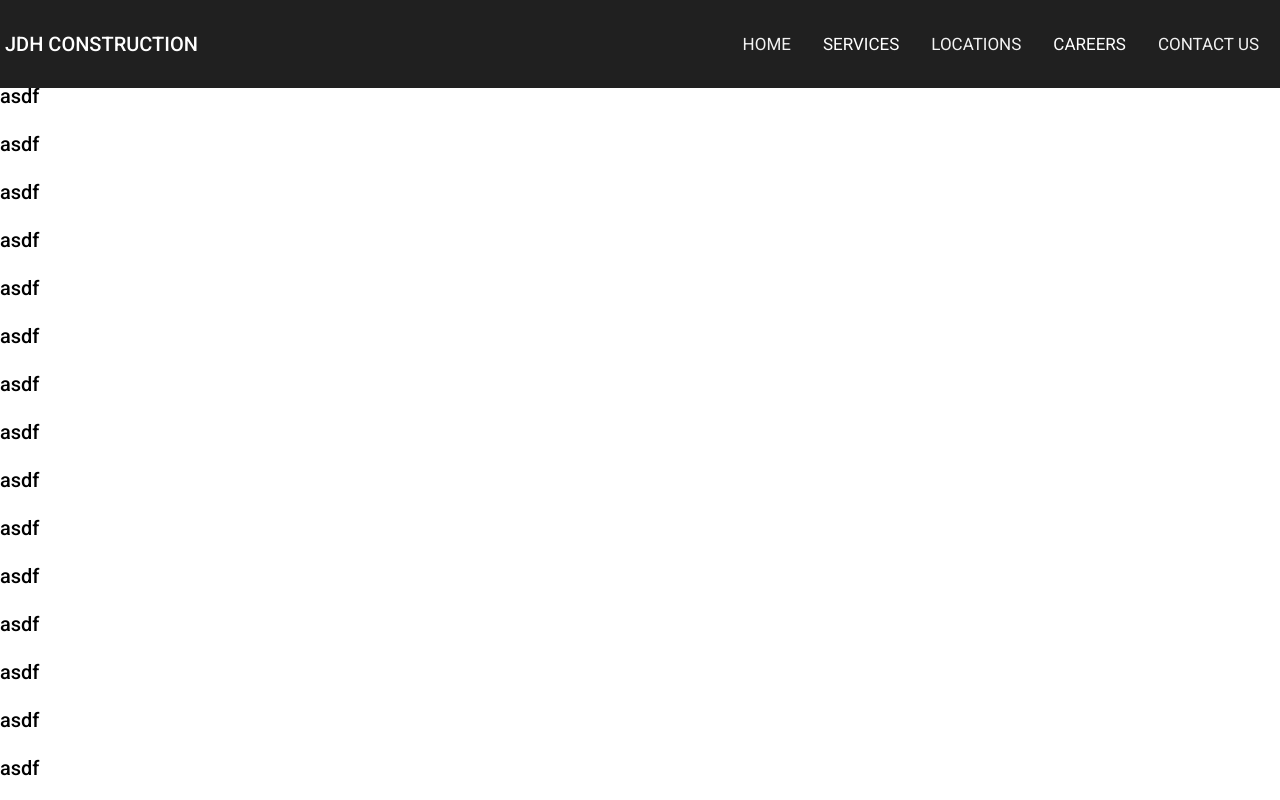
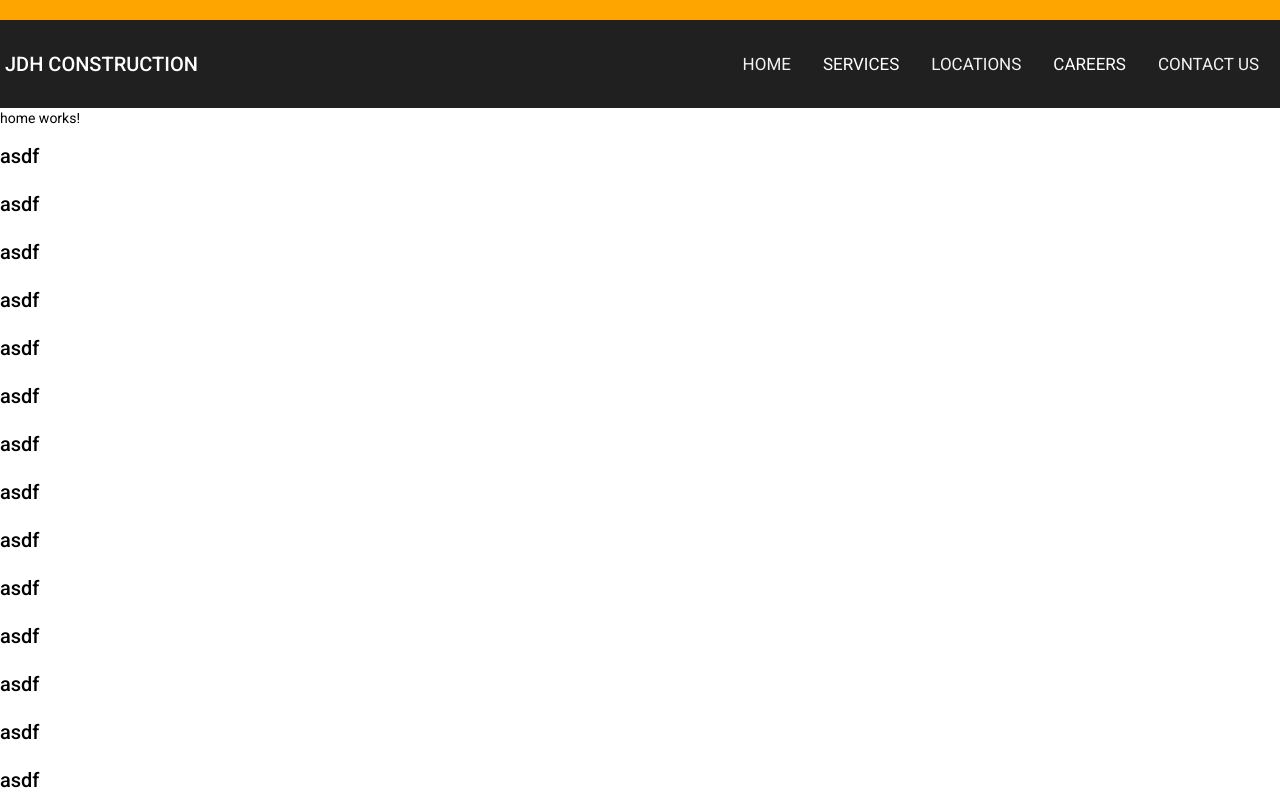
Before and after one commit to khale913/new-JDHconstruction, an Angular app: page / in a window 1280 px wide. Shown: the top 800 px of the page. Built offline with nearby package versions, Linux system fonts and the light colour scheme.

Commit message:
top nav bar

```diff
--- a/src/app/header/header.component.html
+++ b/src/app/header/header.component.html
@@ -1,6 +1,9 @@
 <!-- <h2 routerLink="/services" routerLinkActive="active">HEADER</h2>
 <h2 routerLink="/">home</h2> -->
-<div class="topnav" id="myTopnav" [ngClass]="{ 'less-padding': lessPadding === true}" (scroll)="onScrollEvent($event)">
+<div class="test"></div>
+<div [ngClass]=" {'sticky': sticky === true}">
+  <div class="topnav" id="myTopnav" [ngClass]="{ 'less-padding': lessPadding === true}"
+    (scroll)="onScrollEvent($event)">
     <div class="company-logo">
       <h2>JDH CONSTRUCTION</h2>
     </div>
@@ -31,3 +34,4 @@
     </div>
     <a href="javascript:void(0);" class="icon" onclick="myFunction()">&#9776;</a>
   </div>
+</div>
--- a/src/app/header/header.component.scss
+++ b/src/app/header/header.component.scss
@@ -25,17 +25,29 @@
 /* Add a black background color to the top navigation */
 .topnav {
   width: 100%;
-  transition:  0.4s;
-  position: fixed;
+  transition:  0.7s;
+  // position: fixed;
   padding: 20px 5px;
-  top: 0;
+  // top: 0;
   background-color: #202020;
   display: flex;
   justify-content: space-between;
 }
 
+.test{
+  width: 100%;
+  height: 20px;
+  background-color: orange;
+}
+
 .less-padding {
   padding: 0px;
+}
+
+.sticky {
+  position: fixed;
+  top: 0;
+  width: 100%;
 }
 
 /* Style the links inside the navigation bar */
--- a/src/app/header/header.component.ts
+++ b/src/app/header/header.component.ts
@@ -1,6 +1,6 @@
 import { Component, OnInit } from '@angular/core';
 import { HostListener } from '@angular/core';
-import { windowCount } from 'rxjs';
+import { windowCount, windowWhen } from 'rxjs';
 @Component({
   selector: 'app-header',
   templateUrl: './header.component.html',
@@ -11,13 +11,20 @@ export class HeaderComponent implements OnInit {
     // console.log(event);
     // console.log(window.pageYOffset)
     console.log(window.scrollY)
-    if (window.pageYOffset >= 45 || window.scrollY >= 45) {
+    if (window.pageYOffset >= 20 || window.scrollY >= 20) {
+      this.sticky = true;
+    } else {
+      this.sticky = false;
+    }
+
+    if (window.pageYOffset >= 90 || window.scrollY >= 90) {
       this.lessPadding = true;
     } else {
       this.lessPadding = false;
     }
   }
   lessPadding: boolean = false;
+  sticky: boolean = false;
   constructor() { }
 
   ngOnInit(): void {
```
Lines whose indentation alone changed are shown as unchanged.
